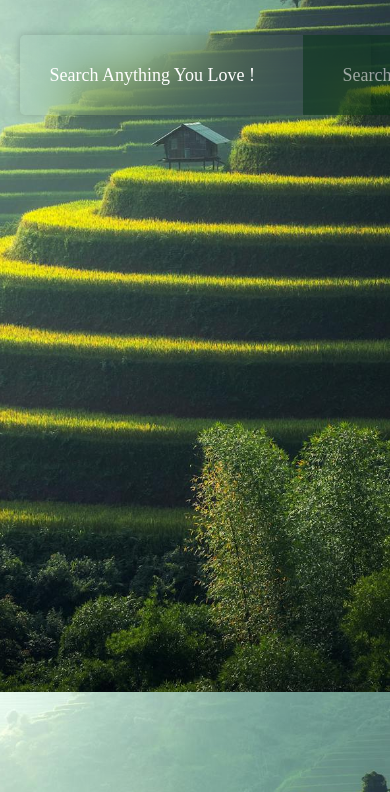
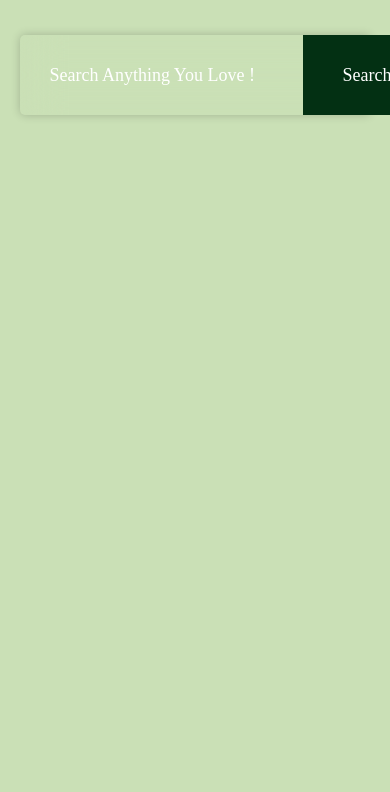
Before and after one commit to Sekul2345/Search-Engine, a plain HTML site: page index.html in a window 390 px wide. Shown: the part 152-944 px from the top of the page. Drawn offline with Linux system fonts and the light colour scheme.

Commit message:
Update style.css

```diff
--- a/style.css
+++ b/style.css
@@ -49,7 +49,6 @@ form button{
     padding: 0 40px;
     height:100%;
     background: rgb(3, 48, 19);
-    opacity:.5;
     color: #fff;
     font-size:18px;
     border:0;
@@ -94,6 +93,13 @@ form button:hover{
         grid-template-columns: 1fr; /* Change to 1 column */
     }
 }
+@media (max-width:465px) {
+    body{
+        background:rgb(202, 224, 182);
+        background-size: cover;
+        background-attachment: fixed;
+    }
+}
 
 #search-result img{
     width:100%;
```
